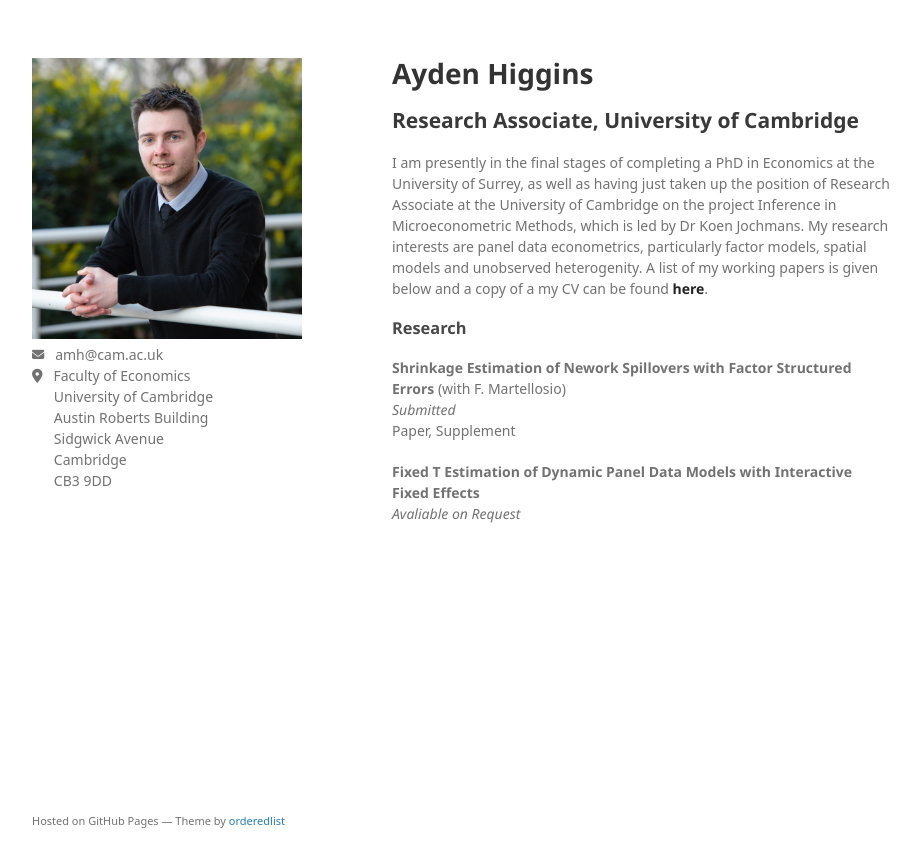
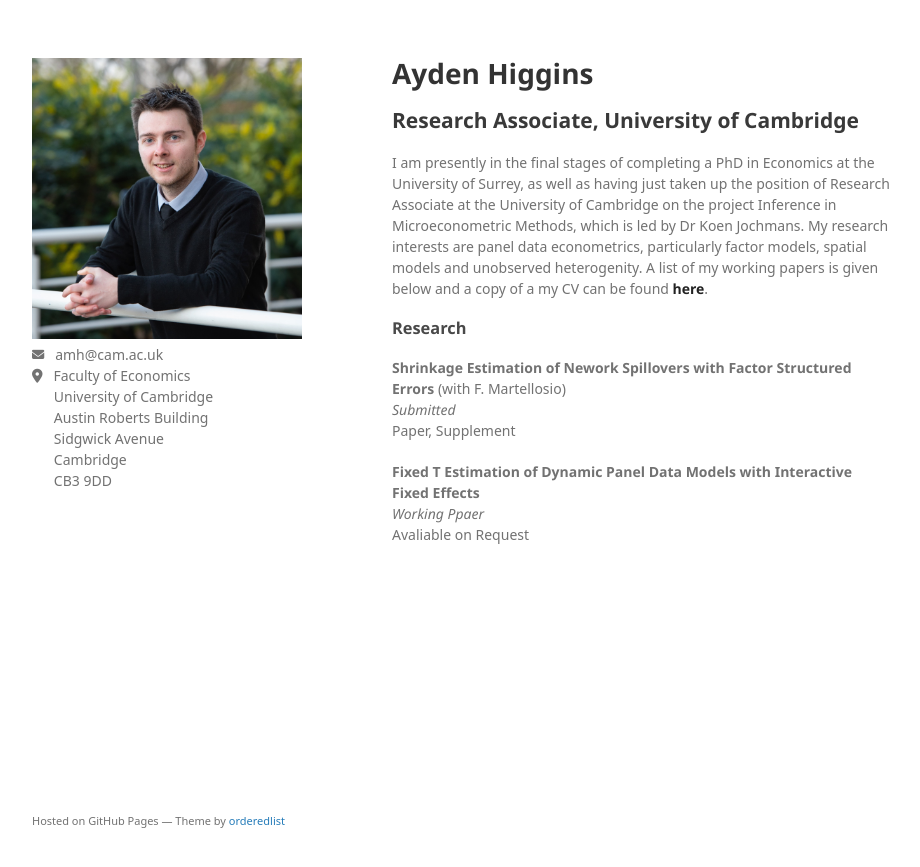
Before and after one commit to Tokkita/Tokkita.github.io, a Jekyll site: the page built from index.md, in a window 1280 px wide. Shown: the top 867 px of the page, without its empty margins (178-1098 px from the left). Built offline with Jekyll 4.4.1, drawn with Linux system fonts in a browser that asks for light colours; nearby versions of some CDN libraries; some web fonts are replaced; our own code applies the rules of GitHub Pages for plain Markdown files; a script that is not in the unit is left out.

Commit message:
Update index.md

```diff
--- a/index.md
+++ b/index.md
@@ -10,4 +10,4 @@ Koen Jochmans. My research interests are panel data econometrics, particularly f
 
 <b> Shrinkage Estimation of Nework Spillovers with Factor Structured Errors </b> (with F. Martellosio) <br> <i> Submitted </i> <br> Paper, Supplement
 
-<b> Fixed T Estimation of Dynamic Panel Data Models with Interactive Fixed Effects </b> <br> <i> Avaliable on Request </i>
+<b> Fixed T Estimation of Dynamic Panel Data Models with Interactive Fixed Effects </b> <br> <i> Working Ppaer </i> <br> Avaliable on Request
```
